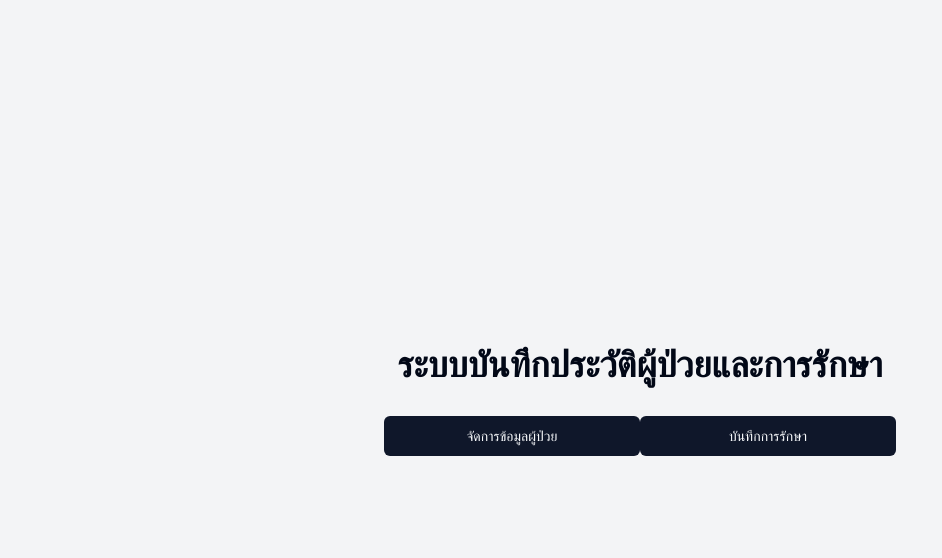
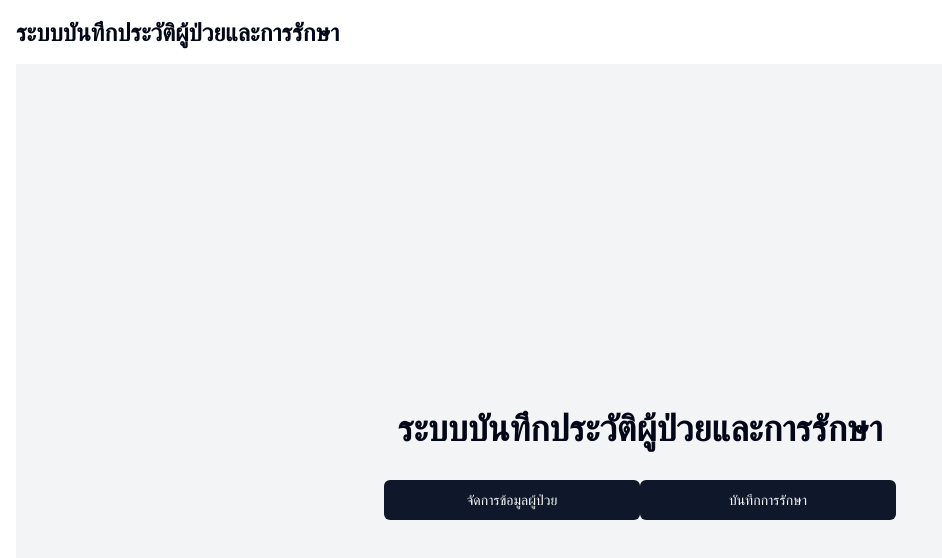
Before and after one commit to toonvata/patient-care-logbook, a React (Vite) app: page / in a window 1280 px wide. Shown: the top 558 px of the page, without its empty margins (0-942 px from the left). Built offline with nearby package versions, Linux system fonts and the light colour scheme.

Commit message:
Create empty page template
Added a blank page template to the project for future development.
[skip gpt_engineer]

```diff
--- a/src/App.jsx
+++ b/src/App.jsx
@@ -13,11 +13,14 @@ const App = () => (
     <TooltipProvider>
       <Toaster />
       <BrowserRouter>
-        <Routes>
-          <Route path="/" element={<Index />} />
-          <Route path="/patients" element={<PatientManagement />} />
-          <Route path="/treatments" element={<TreatmentManagement />} />
-        </Routes>
+        <div className="container mx-auto p-4">
+          <h1 className="text-2xl font-bold mb-4">ระบบบันทึกประวัติผู้ป่วยและการรักษา</h1>
+          <Routes>
+            <Route path="/" element={<Index />} />
+            <Route path="/patients" element={<PatientManagement />} />
+            <Route path="/treatments" element={<TreatmentManagement />} />
+          </Routes>
+        </div>
       </BrowserRouter>
     </TooltipProvider>
   </QueryClientProvider>
```
